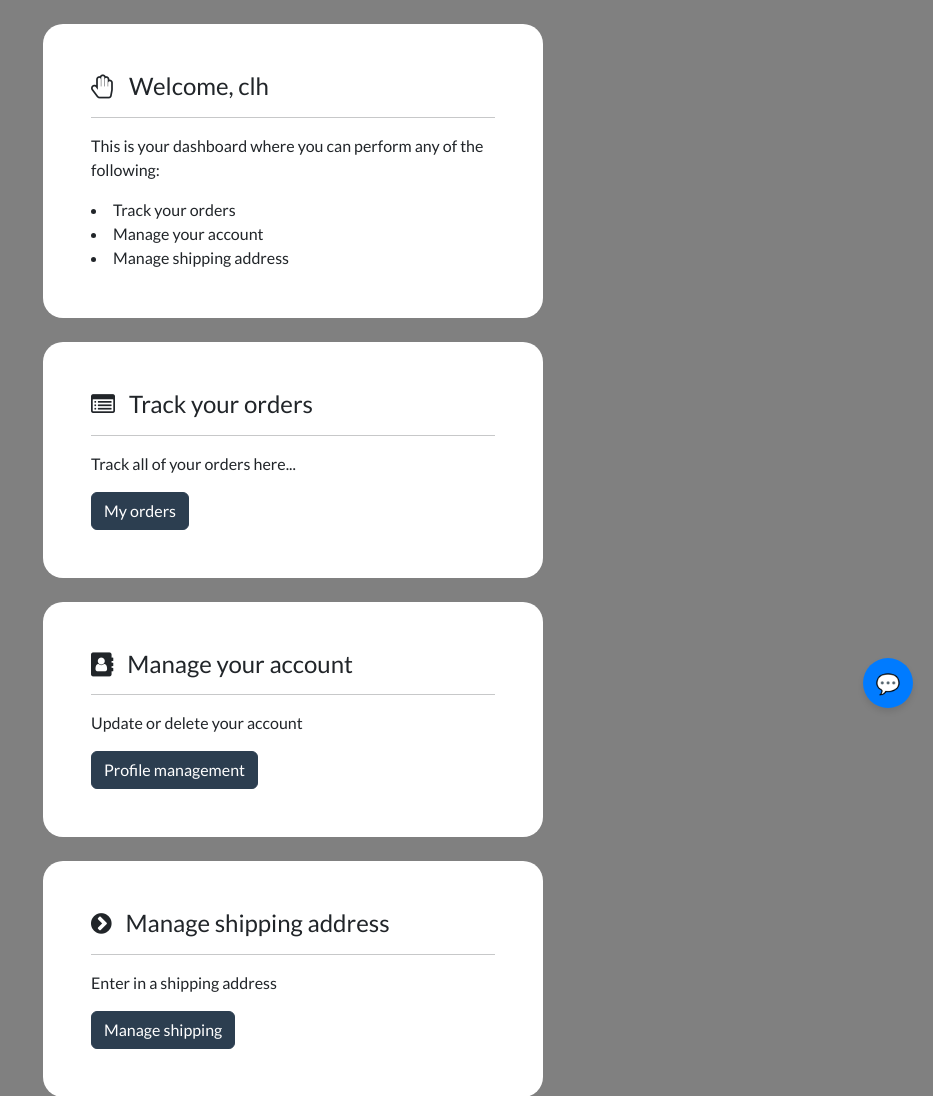
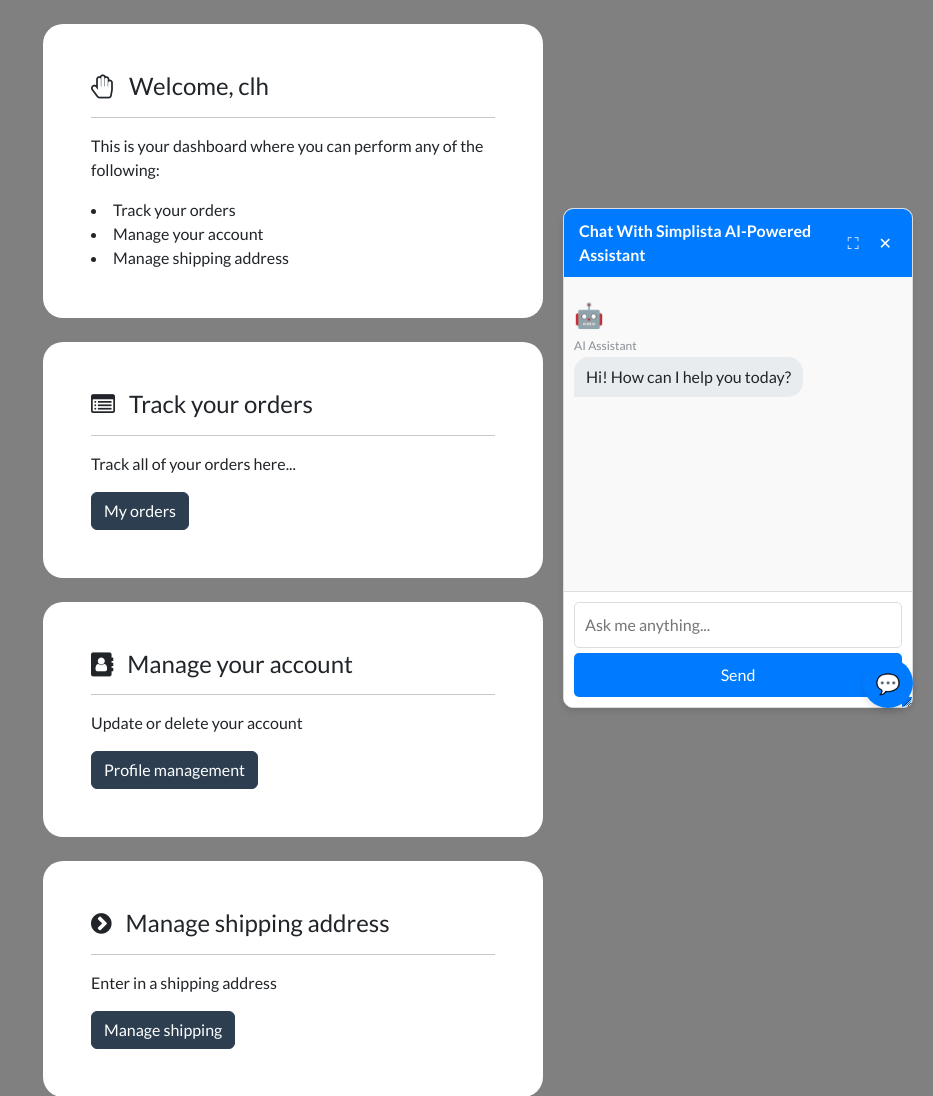
Before and after one commit to Rolin128/-cs5500-group2-ecommerce-platform, a Django app: page /account/dashboard in a window 1280 px wide. Shown: the part 72-1168 px from the top of the page, without its empty margins (347-1280 px from the left). Run offline with Django 4.2, Linux system fonts and the light colour scheme; a user stored in the database is signed in; data comes from the database, SQL or seed files in the repository; both versions use the stored data as it was after the commit; some libraries are stand-ins or nearby versions.

Commit message:
feat: Enhance chatbot functionalities
- Introduced extendable architecture to support plugins and API integrations for scalability.
- Added functionality to generate and share product links for e-commerce use cases.
- Optimized image handling with dynamic resizing and compression for better performance.

```diff
--- a/requirements.txt
+++ b/requirements.txt
@@ -35,3 +35,4 @@ tqdm==4.67.0
 typing_extensions==4.12.2
 tzdata==2022.5
 urllib3==1.26.12
+python-dotenv
--- /dev/null
+++ b/static/css/chatbot.css
@@ -0,0 +1,241 @@
+.chatbot-container {
+    position: fixed;
+    bottom: 20px;
+    right: 20px;
+    width: 350px;
+    min-width: 350px;
+    max-width: 50vw;
+    height: 500px;
+    min-height: 500px;
+    max-height: 80vh;
+    display: none;
+    background: #fff;
+    border: 1px solid #ddd;
+    box-shadow: 0px 4px 6px rgba(0, 0, 0, 0.1);
+    border-radius: 10px;
+    overflow: hidden;
+    z-index: 1000;
+    resize: both;
+    transition: width 0.3s ease, height 0.3s ease;
+    display: flex;
+    flex-direction: column;
+}
+
+.chatbot-container.expanded {
+    width: 50vw;
+    height: 80vh;
+}
+
+.chatbot-header {
+    background: #007bff;
+    color: white;
+    padding: 10px 15px;
+    display: flex;
+    justify-content: space-between;
+    align-items: center;
+    font-weight: bold;
+    cursor: move;
+    user-select: none;
+    flex: 0 0 auto;
+}
+
+.chatbot-header .controls {
+    display: flex;
+    gap: 10px;
+    align-items: center;
+}
+
+.chatbot-header button {
+    background: none;
+    border: none;
+    color: white;
+    font-size: 16px;
+    cursor: pointer;
+    padding: 0 5px;
+}
+
+.chatbot-header button:hover {
+    opacity: 0.8;
+}
+
+.chatbot-messages {
+    flex: 1 1 auto;
+    overflow-y: auto;
+    padding: 10px;
+    background: #f9f9f9;
+    display: flex;
+    flex-direction: column;
+}
+
+.message {
+    margin: 10px 0;
+    max-width: 80%;
+    clear: both;
+    display: flex;
+    flex-direction: column;
+    position: relative;
+}
+
+.message-content {
+    padding: 8px 12px;
+    border-radius: 15px;
+    position: relative;
+    word-wrap: break-word;
+}
+
+.user-message {
+    align-items: flex-end;
+    float: right;
+    margin-left: 20%;
+}
+
+.user-message .message-content {
+    background: #007bff;
+    color: white;
+    border-radius: 15px 15px 0 15px;
+}
+
+.bot-message {
+    align-items: flex-start;
+    float: left;
+    margin-right: 20%;
+}
+
+.bot-message .message-content {
+    background: #e9ecef;
+    color: #212529;
+    border-radius: 15px 15px 15px 0;
+}
+
+.message-avatar {
+    font-size: 24px;
+    margin-bottom: 4px;
+}
+
+.message-username {
+    font-size: 12px;
+    margin-bottom: 2px;
+    opacity: 0.8;
+}
+
+.user-message .message-username {
+    color: #007bff;
+}
+
+.bot-message .message-username {
+    color: #6c757d;
+}
+
+.product-card {
+    padding: 10px;
+    border-radius: 8px;
+    background-color: #ffffff;
+    box-shadow: 0 2px 4px rgba(0, 0, 0, 0.1);
+    margin: 8px 0;
+    max-width: 300px;
+}
+
+.product-card-link {
+    text-decoration: none;
+    color: inherit;
+    display: block;
+    transition: transform 0.2s ease-in-out;
+}
+
+.product-card-link:hover {
+    transform: translateY(-2px);
+}
+
+.product-card-content {
+    padding: 8px;
+}
+
+.product-card img {
+    max-width: 100%;
+    height: auto;
+    border-radius: 4px;
+    margin-top: 8px;
+}
+
+.product-card strong {
+    color: #333;
+    font-size: 1.1em;
+    display: block;
+    margin-bottom: 4px;
+}
+
+.error-message {
+    background: #dc3545;
+    color: white;
+    padding: 8px 12px;
+    border-radius: 15px;
+    margin: 10px 0;
+    clear: both;
+    float: left;
+    max-width: 80%;
+}
+
+.chatbot-input-container {
+    flex: 0 0 auto;
+    background: #fff;
+    border-top: 1px solid #ddd;
+    padding: 10px;
+    display: flex;
+    flex-direction: column;
+}
+
+.chatbot-input {
+    width: 100%;
+    padding: 10px;
+    border: 1px solid #ddd;
+    border-radius: 5px;
+    margin-bottom: 5px;
+    outline: none;
+}
+
+.chatbot-input:focus {
+    border-color: #007bff;
+}
+
+.chatbot-send {
+    width: 100%;
+    background: #007bff;
+    color: white;
+    border: none;
+    padding: 10px;
+    border-radius: 5px;
+    cursor: pointer;
+    transition: background-color 0.2s;
+}
+
+.chatbot-send:hover {
+    background: #0056b3;
+}
+
+.chatbot-toggle {
+    position: fixed;
+    bottom: 20px;
+    right: 20px;
+    background: #007bff;
+    color: white;
+    border: none;
+    border-radius: 50%;
+    width: 50px;
+    height: 50px;
+    font-size: 20px;
+    text-align: center;
+    box-shadow: 0px 4px 6px rgba(0, 0, 0, 0.1);
+    cursor: pointer;
+    z-index: 1000;
+}
+
+.resize-handle {
+    position: absolute;
+    width: 10px;
+    height: 10px;
+    background-color: #007bff;
+    right: 0;
+    bottom: 0;
+    cursor: se-resize;
+    border-radius: 0 0 10px 0;
+}
--- a/store/templates/store/base.html
+++ b/store/templates/store/base.html
@@ -14,6 +14,7 @@
     <link rel="stylesheet" href="https://bootswatch.com/5/flatly/bootstrap.min.css" />
     <link rel="stylesheet" href="https://cdnjs.cloudflare.com/ajax/libs/font-awesome/4.7.0/css/font-awesome.min.css" />
     <link rel="stylesheet" href="{% static 'css/styles.css' %}" />
+    <link rel="stylesheet" href="{% static 'css/chatbot.css' %}">
 
     <!-- JavaScript -->
     <script src="https://code.jquery.com/jquery-3.5.1.min.js" integrity="sha256-9/aliU8dGd2tb6OSsuzixeV4y/faTqgFtohetphbbj0=" crossorigin="anonymous"></script>
@@ -106,76 +107,267 @@
     {% endblock %}
 
     <!-- Chatbot Container -->
-    <div id="chatbot-container" style="position: fixed; bottom: 20px; right: 20px; width: 350px; display: none; background: #fff; border: 1px solid #ddd; box-shadow: 0px 4px 6px rgba(0, 0, 0, 0.1); border-radius: 10px; overflow: hidden;">
-    <div style="background: #007bff; color: white; padding: 10px; display: flex; justify-content: space-between; align-items: center; font-weight: bold;">
-        <span>Chat with Edenthought Assistant</span>
-        <button style="background: none; border: none; color: white; font-size: 16px; cursor: pointer;" onclick="toggleChatbot()">X</button>
+    <div id="chatbot-container" class="chatbot-container">
+        <div id="chatbot-header" class="chatbot-header">
+            <span>Chat With Simplista AI-Powered Assistant</span>
+            <div class="controls">
+                <button onclick="toggleExpand()" title="Expand/Collapse">⛶</button>
+                <button onclick="toggleChatbot()" title="Close">✕</button>
             </div>
-    <div id="chatbot-messages" style="height: 300px; overflow-y: auto; padding: 10px; background: #f9f9f9;">
-        <div>Hi! How can I help you today?</div>
         </div>
-    <input id="chatbot-input" type="text" placeholder="Ask me anything..." style="width: 100%; padding: 10px; border: none; border-top: 1px solid #ddd;">
-    <button onclick="sendMessage()" style="width: 100%; background: #007bff; color: white; border: none; padding: 10px;">Send</button>
+        <div id="chatbot-messages" class="chatbot-messages">
+            <div class="message bot-message">
+                <div class="message-avatar">🤖</div>
+                <div class="message-username">AI Assistant</div>
+                <div class="message-content">Hi! How can I help you today?</div>
+            </div>
+        </div>
+        <div class="chatbot-input-container">
+            <input id="chatbot-input" class="chatbot-input" type="text" placeholder="Ask me anything..." onkeypress="handleKeyPress(event)">
+            <button onclick="sendMessage()" class="chatbot-send">Send</button>
+        </div>
+        <div class="resize-handle" id="resize-handle"></div>
     </div>
 
     <!-- Chatbot Toggle Button -->
-    <button onclick="toggleChatbot()" style="position: fixed; bottom: 20px; right: 20px; background: #007bff; color: white; border: none; border-radius: 50%; width: 50px; height: 50px; font-size: 20px; text-align: center; box-shadow: 0px 4px 6px rgba(0, 0, 0, 0.1);">💬</button>
-</body>
+    <button onclick="toggleChatbot()" class="chatbot-toggle">💬</button>
 
     <script>
+    // Get the username from localStorage or set a default
+    let username = localStorage.getItem('chatbot_username');
+    if (!username) {
+        username = 'User';  // Default username
+    }
+
+    // Resize functionality
+    let isResizing = false;
+    let startX, startY, startWidth, startHeight;
+    const chatbotContainer = document.getElementById('chatbot-container');
+    const resizeHandle = document.getElementById('resize-handle');
+    const header = document.getElementById('chatbot-header');
+
+    // Resize handle functionality
+    resizeHandle.addEventListener('mousedown', initResize);
+
+    function initResize(e) {
+        isResizing = true;
+        startX = e.clientX;
+        startY = e.clientY;
+        startWidth = parseInt(getComputedStyle(chatbotContainer).width, 10);
+        startHeight = parseInt(getComputedStyle(chatbotContainer).height, 10);
+
+        document.addEventListener('mousemove', resize);
+        document.addEventListener('mouseup', stopResize);
+    }
+
+    function resize(e) {
+        if (!isResizing) return;
+
+        const width = startWidth + (e.clientX - startX);
+        const height = startHeight + (e.clientY - startY);
+
+        // Apply size constraints
+        const maxWidth = window.innerWidth * 0.5;
+        const maxHeight = window.innerHeight * 0.8;
+        const minWidth = 350;
+        const minHeight = 500;
+
+        chatbotContainer.style.width = Math.min(Math.max(width, minWidth), maxWidth) + 'px';
+        chatbotContainer.style.height = Math.min(Math.max(height, minHeight), maxHeight) + 'px';
+    }
+
+    function stopResize() {
+        isResizing = false;
+        document.removeEventListener('mousemove', resize);
+        document.removeEventListener('mouseup', stopResize);
+    }
+
+    // Drag functionality
+    let isDragging = false;
+    let currentX;
+    let currentY;
+    let initialX;
+    let initialY;
+    let xOffset = 0;
+    let yOffset = 0;
+
+    header.addEventListener('mousedown', dragStart);
+
+    function dragStart(e) {
+        initialX = e.clientX - xOffset;
+        initialY = e.clientY - yOffset;
+
+        if (e.target === header) {
+            isDragging = true;
+            document.addEventListener('mousemove', drag);
+            document.addEventListener('mouseup', dragEnd);
+        }
+    }
+
+    function drag(e) {
+        if (isDragging) {
+            e.preventDefault();
+
+            currentX = e.clientX - initialX;
+            currentY = e.clientY - initialY;
+
+            xOffset = currentX;
+            yOffset = currentY;
+
+            const maxX = window.innerWidth - chatbotContainer.offsetWidth - 20;
+            const maxY = window.innerHeight - chatbotContainer.offsetHeight - 20;
+
+            // Constrain to window bounds
+            currentX = Math.min(Math.max(20, currentX), maxX);
+            currentY = Math.min(Math.max(20, currentY), maxY);
+
+            chatbotContainer.style.right = (window.innerWidth - currentX - chatbotContainer.offsetWidth) + 'px';
+            chatbotContainer.style.bottom = (window.innerHeight - currentY - chatbotContainer.offsetHeight) + 'px';
+        }
+    }
+
+    function dragEnd() {
+        initialX = currentX;
+        initialY = currentY;
+        isDragging = false;
+        document.removeEventListener('mousemove', drag);
+        document.removeEventListener('mouseup', dragEnd);
+    }
+
+    function toggleExpand() {
+        chatbotContainer.classList.toggle('expanded');
+    }
+
     function toggleChatbot() {
         const chatbotContainer = document.getElementById("chatbot-container");
         chatbotContainer.style.display = chatbotContainer.style.display === "none" ? "block" : "none";
     }
 
+    function handleKeyPress(event) {
+        if (event.key === "Enter") {
+            event.preventDefault();
+            sendMessage();
+        }
+    }
+
+    function appendMessage(content, isUser = false) {
+        const messages = document.getElementById("chatbot-messages");
+        const messageDiv = document.createElement("div");
+        messageDiv.className = `message ${isUser ? 'user-message' : 'bot-message'}`;
+
+        const avatar = document.createElement("div");
+        avatar.className = "message-avatar";
+        avatar.textContent = isUser ? '👤' : '🤖';
+        messageDiv.appendChild(avatar);
+
+        const usernameDiv = document.createElement("div");
+        usernameDiv.className = "message-username";
+        usernameDiv.textContent = isUser ? username : 'AI Assistant';
+        messageDiv.appendChild(usernameDiv);
+
+        const contentDiv = document.createElement("div");
+        contentDiv.className = "message-content";
+        contentDiv.textContent = content;
+        messageDiv.appendChild(contentDiv);
+
+        messages.appendChild(messageDiv);
+        messages.scrollTop = messages.scrollHeight;
+    }
+
+    function appendProductCard(product) {
+        const messages = document.getElementById("chatbot-messages");
+        const messageDiv = document.createElement("div");
+        messageDiv.className = "message bot-message";
+
+        const avatar = document.createElement("div");
+        avatar.className = "message-avatar";
+        avatar.textContent = '🤖';
+        messageDiv.appendChild(avatar);
+
+        const usernameDiv = document.createElement("div");
+        usernameDiv.className = "message-username";
+        usernameDiv.textContent = 'AI Assistant';
+        messageDiv.appendChild(usernameDiv);
+
+        const cardDiv = document.createElement("div");
+        cardDiv.className = "message-content product-card";
+
+        // Create a clickable container
+        const cardLink = document.createElement("a");
+        cardLink.href = product.url;
+        cardLink.className = "product-card-link";
+        cardLink.innerHTML = `
+            <div class="product-card-content">
+                <strong>${product.title}</strong><br>
+                Brand: ${product.brand}<br>
+                Price: $${product.price}<br>
+                <img src="${product.image}" alt="${product.title}">
+            </div>
+        `;
+
+        cardDiv.appendChild(cardLink);
+        messageDiv.appendChild(cardDiv);
+
+        messages.appendChild(messageDiv);
+        messages.scrollTop = messages.scrollHeight;
+    }
+
+    function appendErrorMessage(error) {
+        const messages = document.getElementById("chatbot-messages");
+        const messageDiv = document.createElement("div");
+        messageDiv.className = "message bot-message";
+
+        const avatar = document.createElement("div");
+        avatar.className = "message-avatar";
+        avatar.textContent = '🤖';
+        messageDiv.appendChild(avatar);
+
+        const usernameDiv = document.createElement("div");
+        usernameDiv.className = "message-username";
+        usernameDiv.textContent = 'AI Assistant';
+        messageDiv.appendChild(usernameDiv);
+
+        const errorDiv = document.createElement("div");
+        errorDiv.className = "message-content error-message";
+        errorDiv.textContent = error;
+        messageDiv.appendChild(errorDiv);
+
+        messages.appendChild(messageDiv);
+        messages.scrollTop = messages.scrollHeight;
+    }
+
     function sendMessage() {
-        const input = document.getElementById("chatbot-input").value;
-        if (input.trim() === "") return;
+        const input = document.getElementById("chatbot-input");
+        const message = input.value.trim();
 
-        const messages = document.getElementById("chatbot-messages");
-        const userMessage = `<div style="text-align: right; margin: 10px 0;">${input}</div>`;
-        messages.innerHTML += userMessage;
-        messages.scrollTop = messages.scrollHeight;
+        if (message === "") return;
 
-        // Send user input to the backend API
-        fetch("/chatbot/recommendations/", {  // 确保路径与后端匹配
+        appendMessage(message, true);
+        input.value = "";
+
+        fetch("/chatbot/recommendations/", {
             method: "POST",
             headers: { "Content-Type": "application/json" },
-            body: JSON.stringify({ query: input })
+            body: JSON.stringify({ query: message })
         })
         .then(response => response.json())
         .then(data => {
             const recommendations = data.response;
 
-                // Handle no matching products
             if (recommendations.length === 0 || recommendations[0].title === "No matching products found.") {
-                    messages.innerHTML += `<div style="text-align: left; margin: 10px 0;">Sorry, no matching products found.</div>`;
+                appendMessage("Sorry, no matching products found.");
             } else {
-                    // Display product recommendations
                 recommendations.forEach(product => {
-                        const botMessage = `
-                            <div style="text-align: left; margin: 10px 0; border: 1px solid #ddd; padding: 10px; border-radius: 5px;">
-                                <strong>${product.title}</strong><br>
-                                Brand: ${product.brand}<br>
-                                Price: $${product.price}<br>
-                                <img src="${product.image}" alt="${product.title}" style="width: 100px; height: auto; margin-top: 5px;">
-                            </div>
-                        `;
-                        messages.innerHTML += botMessage;
+                    appendProductCard(product);
                 });
             }
-
-                messages.scrollTop = messages.scrollHeight;
         })
         .catch(error => {
-                // Handle errors
-                messages.innerHTML += `<div style="text-align: left; margin: 10px 0; color: red;">Error: Unable to fetch recommendations. Please try again later.</div>`;
+            appendErrorMessage("Error: Unable to fetch recommendations. Please try again later.");
             console.error("Error fetching recommendations:", error);
         });
-
-        document.getElementById("chatbot-input").value = "";
     }
-
     </script>
+</body>
 
 </html>
```
Also changed, not shown: chatbot/views.py (+85 -80 lines), ecommerce/settings.py (+6 -1 lines), db.sqlite3. Lines whose indentation alone changed are shown as unchanged.
